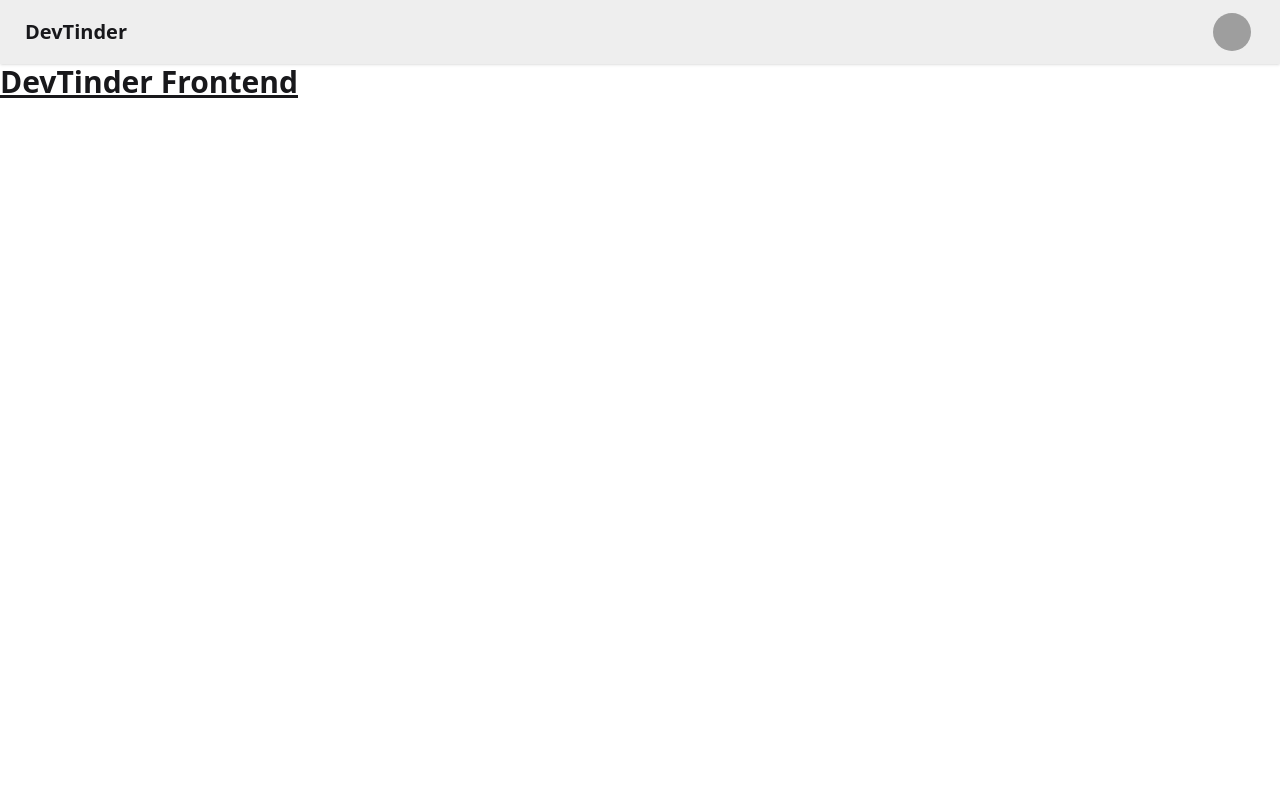
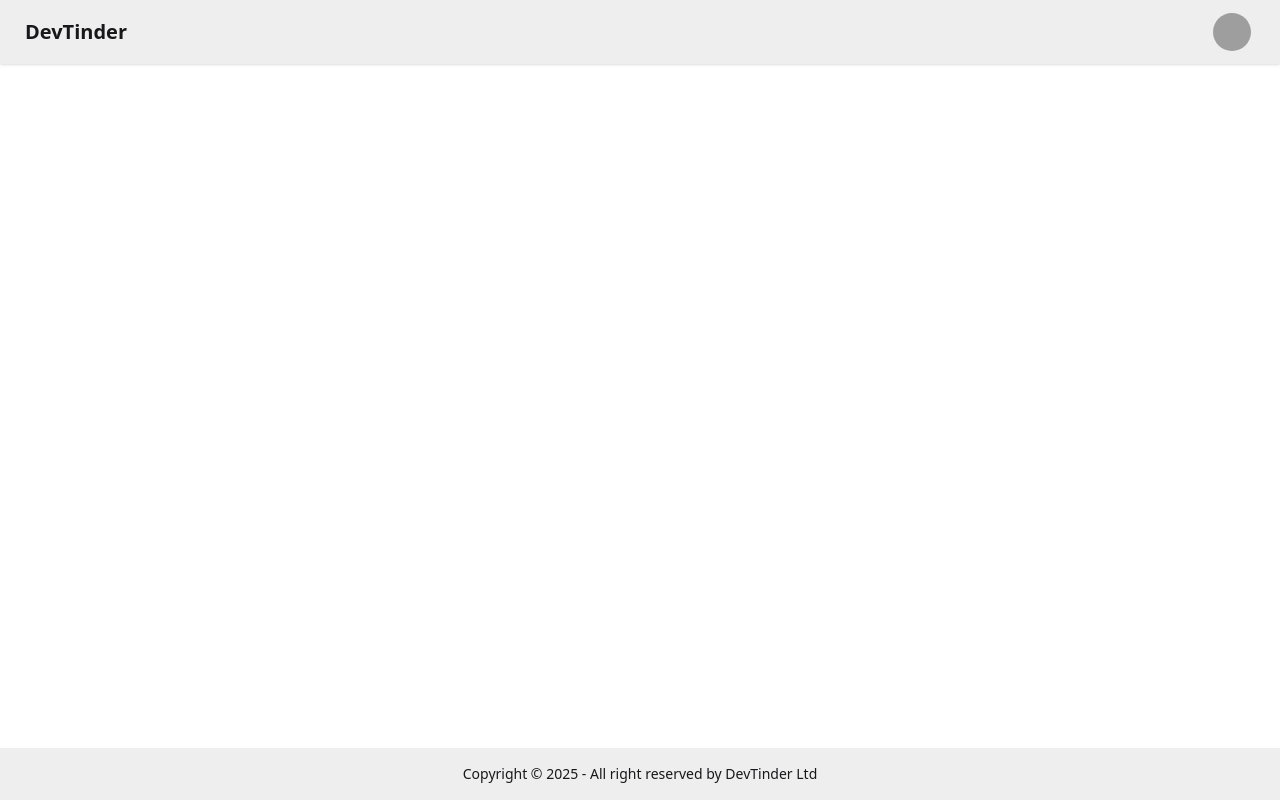
Before and after one commit to prajwalnilopant/DevTinder-Web, a React (Vite) app: page /login in a window 1280 px wide. Built offline with nearby package versions, Linux system fonts and the light colour scheme; grey boxes are pictures that could not be loaded.

Commit message:
Client-Side-Routing-Setup

```diff
--- a/package.json
+++ b/package.json
@@ -13,6 +13,7 @@
     "@tailwindcss/vite": "^4.1.12",
     "react": "^18.3.1",
     "react-dom": "^18.3.1",
+    "react-router-dom": "^7.8.2",
     "tailwindcss": "^4.1.12"
   },
   "devDependencies": {
--- a/src/App.jsx
+++ b/src/App.jsx
@@ -1,35 +1,19 @@
+import { BrowserRouter, Routes, Route } from "react-router-dom";
+import Body from "./components/Body";
+import Login from "./components/Login";
+import Profile from "./components/Profile";
+
 function App() {
   return (
     <>
-      <div className="navbar bg-base-300 shadow-sm">
-        <div className="flex-1">
-          <a className="btn btn-ghost text-xl">DevTinder</a>
-        </div>
-        <div className="flex gap-2">
-          <div className="dropdown dropdown-end">
-            <div tabIndex={0} role="button" className="btn btn-ghost btn-circle avatar mx-5">
-              <div className="w-10 rounded-full">
-                <img alt="Tailwind CSS Navbar component" src="https://img.daisyui.com/images/stock/photo-1534528741775-53994a69daeb.webp" />
-              </div>
-            </div>
-            <ul tabIndex={0} className="menu menu-sm dropdown-content bg-base-100 rounded-box z-1 mt-3 w-52 p-2 shadow">
-              <li>
-                <a className="justify-between">
-                  Profile
-                  <span className="badge">New</span>
-                </a>
-              </li>
-              <li>
-                <a>Settings</a>
-              </li>
-              <li>
-                <a>Logout</a>
-              </li>
-            </ul>
-          </div>
-        </div>
-      </div>
-      <h1 className="text-3xl font-bold underline">DevTinder Frontend</h1>
+      <BrowserRouter basename="/">
+        <Routes>
+          <Route path="/" element={<Body />}>
+            <Route path="/login" element={<Login />} />
+            <Route path="/profile" element={<Profile />} />
+          </Route>
+        </Routes>
+      </BrowserRouter>
     </>
   );
 }
--- /dev/null
+++ b/src/components/Body.jsx
@@ -0,0 +1,15 @@
+import { Outlet } from "react-router-dom";
+import Navbar from "./Navbar";
+import Footer from "./Footer";
+
+const Body = () => {
+  return (
+    <div>
+      <Navbar />
+      <Outlet />
+      <Footer />
+    </div>
+  );
+};
+
+export default Body;
--- /dev/null
+++ b/src/components/Footer.jsx
@@ -0,0 +1,15 @@
+import React from "react";
+
+const q = () => {
+  return (
+    <div>
+      <footer className="fixed bottom-0 left-0 w-full footer sm:footer-horizontal footer-center bg-base-300 text-base-content p-4">
+        <aside>
+          <p>Copyright © {new Date().getFullYear()} - All right reserved by DevTinder Ltd</p>
+        </aside>
+      </footer>
+    </div>
+  );
+};
+
+export default q;
--- /dev/null
+++ b/src/components/Login.jsx
@@ -0,0 +1,7 @@
+import React from "react";
+
+const Login = () => {
+  return <div className="text-4xl text-white">Login</div>;
+};
+
+export default Login;
--- /dev/null
+++ b/src/components/Navbar.jsx
@@ -0,0 +1,38 @@
+import React from "react";
+
+const Navbar = () => {
+  return (
+    <div>
+      <div className="navbar bg-base-300 shadow-sm">
+        <div className="flex-1">
+          <a className="btn btn-ghost text-xl">DevTinder</a>
+        </div>
+        <div className="flex gap-2">
+          <div className="dropdown dropdown-end">
+            <div tabIndex={0} role="button" className="btn btn-ghost btn-circle avatar mx-5">
+              <div className="w-10 rounded-full">
+                <img alt="Tailwind CSS Navbar component" src="https://img.daisyui.com/images/stock/photo-1534528741775-53994a69daeb.webp" />
+              </div>
+            </div>
+            <ul tabIndex={0} className="menu menu-sm dropdown-content bg-base-100 rounded-box z-1 mt-3 w-52 p-2 shadow">
+              <li>
+                <a className="justify-between">
+                  Profile
+                  <span className="badge">New</span>
+                </a>
+              </li>
+              <li>
+                <a>Settings</a>
+              </li>
+              <li>
+                <a>Logout</a>
+              </li>
+            </ul>
+          </div>
+        </div>
+      </div>
+    </div>
+  );
+};
+
+export default Navbar;
--- /dev/null
+++ b/src/components/Profile.jsx
@@ -0,0 +1,7 @@
+import React from "react";
+
+const Profile = () => {
+  return <div>Profile Page</div>;
+};
+
+export default Profile;
```
Also changed, not shown: 1 other file (tests, documents, lock files or other folders).
